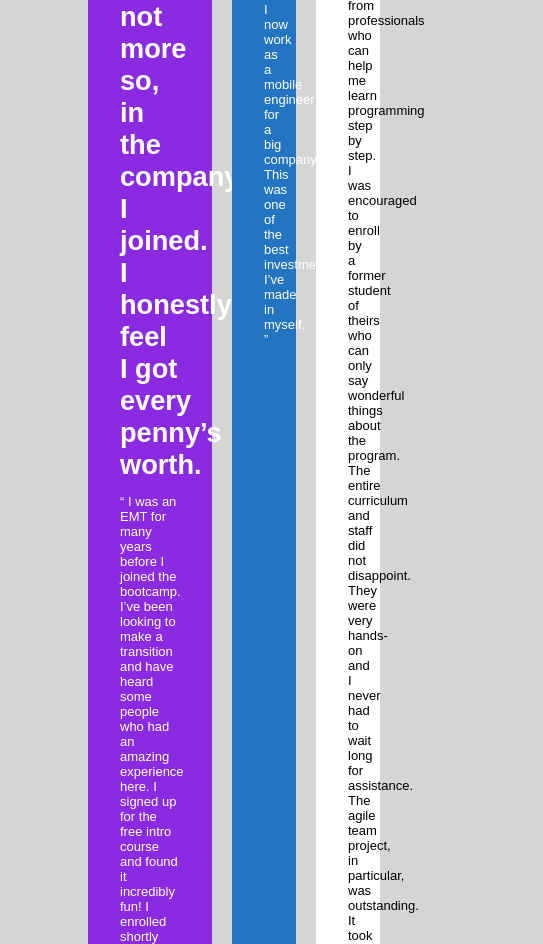
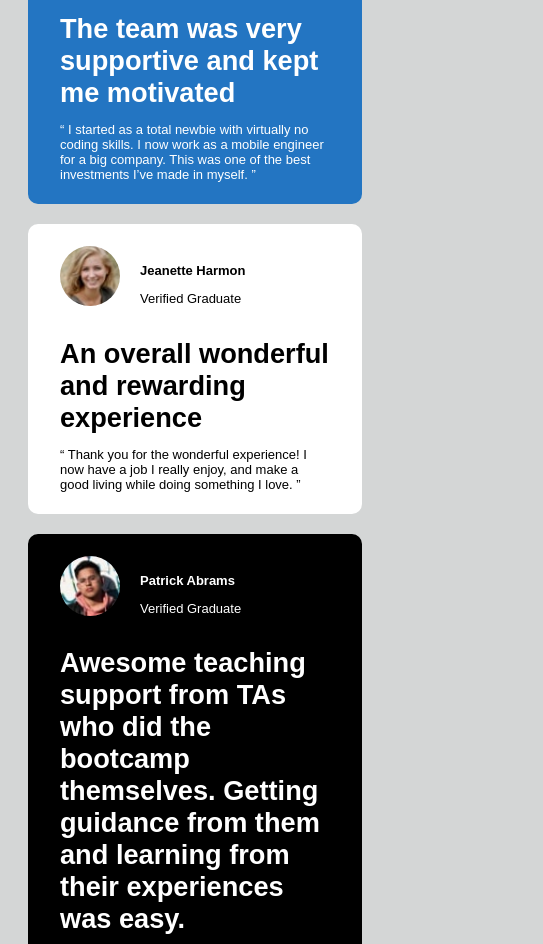
Before and after one commit to lukapopovici/css-practice, a plain HTML site: page tema_2_Pentalog/frontendmentor/testimonials-grid-section-main/index.html in a window 390 px wide. Shown: the part 694-1638 px from the top of the page, 543 px wide, since content can reach past the window. Drawn offline with Linux system fonts and the light colour scheme.

Commit message:
added mobile version for grid layout

```diff
--- a/tema_2_Pentalog/frontendmentor/testimonials-grid-section-main/style.sass
+++ b/tema_2_Pentalog/frontendmentor/testimonials-grid-section-main/style.sass
@@ -86,3 +86,17 @@ body
   width: 60px
   height: 60px
   border-radius: 50%
+
+@media (max-width: 400px)
+  .parent
+    grid-template-columns: 1fr
+    grid-template-rows: auto
+    grid-column-gap: 0
+    grid-row-gap: 20px
+    margin: 20px
+
+    .div1, .div2, .div3, .div4, .div5
+      grid-column: 1
+
+    .div1, .div2, .div3, .div4, .div5
+      grid-area: auto
```
Also changed, not shown: tema_2_Pentalog/frontendmentor/testimonials-grid-section-main/style.css, 1 other file.
